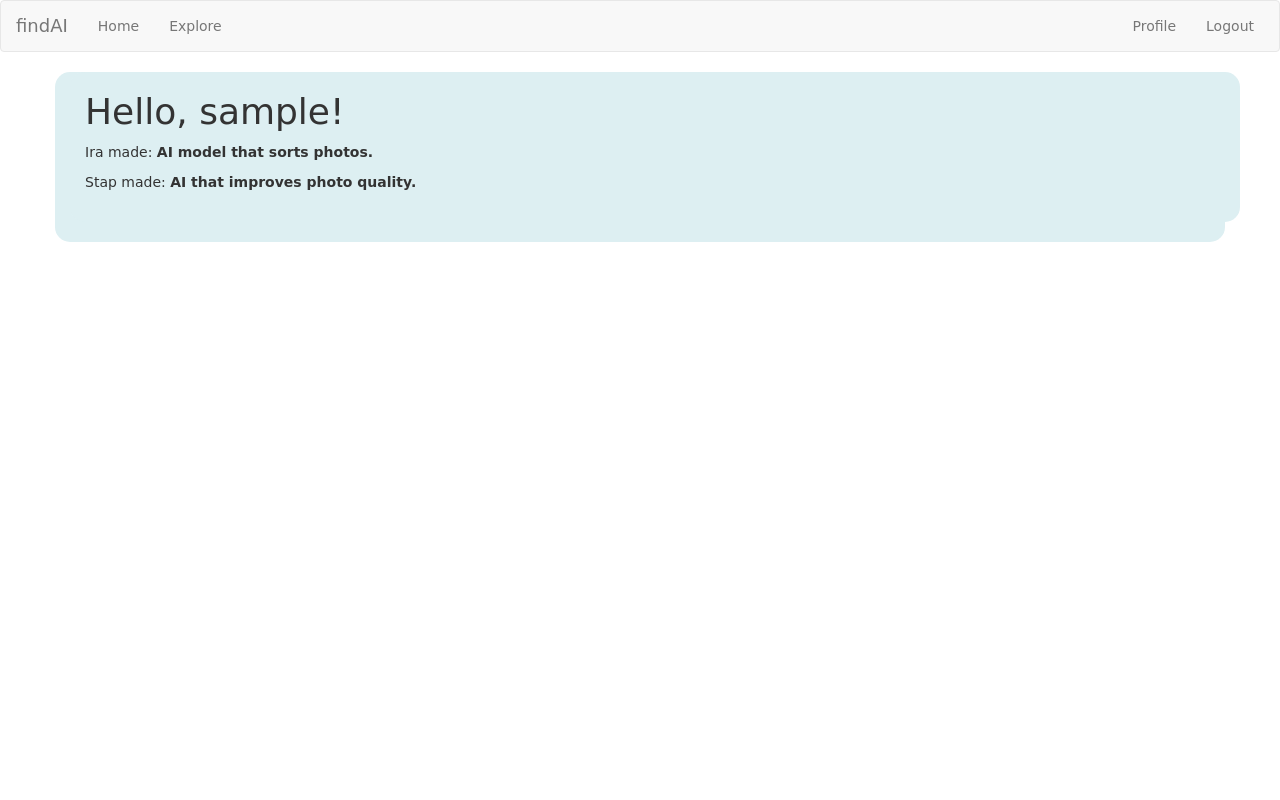
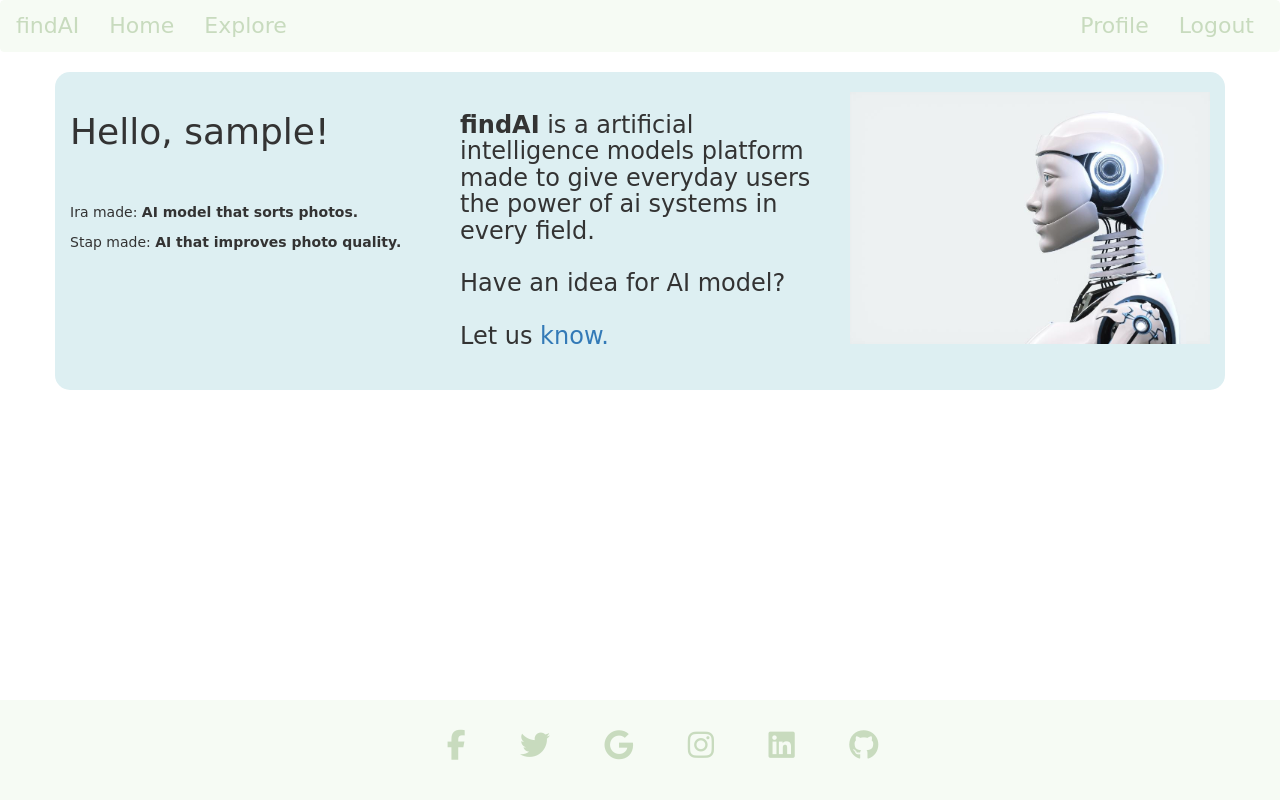
Before and after one commit to miloshIra/findAI, a Flask app: page / in a window 1280 px wide. Run offline with Flask 2, Linux system fonts and the light colour scheme; the visitor is signed in with stand-in values (Sample User, id 1); data comes from the database, SQL or seed files in the repository; some libraries are stand-ins or nearby versions; some web fonts are replaced.

Commit message:
added footer and snippets

```diff
--- a/app/static/css/styles.css
+++ b/app/static/css/styles.css
@@ -13,9 +13,64 @@
 }
 
 .container-nav {
+    background-color: #F6FBF4;
     padding-right: 10px;
     padding-left: 10
     px;
     margin-right: auto;
     margin-left: auto;
 }
+
+
+
+.navbar-default .navbar-nav > li > a,
+.navbar-default .navbar-brand {
+  color: #C8DBBE; /* Change this value to adjust the link color */
+  font-size: 22px;
+}
+
+.navbar-default {
+    border-color: #F6FBF4;
+}
+
+.mid-text {
+    text-align: left;
+}
+
+.login-image{
+    max-width: 100%;
+    height: auto;
+}
+
+.row {
+    padding-top: 20px;
+    padding-bottom: 10px;
+}
+
+.footer {
+  background-color: #F6FBF4;
+  height: 100px;
+  position: absolute;
+    left: 0 ; right: 0; bottom: 0;
+    height:[footer-height]
+}
+
+.icon {
+    text-align: center;
+}
+
+.text-reset {
+    color: #C8DBBE;
+}
+
+
+.icons {
+    text-align: center;
+    text-color: rgba(221,239,242,255);
+    padding-top: 25px;
+}
+
+.text-reset {
+    font-size: 30px;
+    padding-left: 45px;
+}
--- a/app/templates/index.html
+++ b/app/templates/index.html
@@ -2,13 +2,22 @@
 
 
 {% block app_content %}
-       <div class="container">
-        <h1>Hello, {{ current_user.username }}!</h1>
 
-        {% for service in services %}
-        <div><p>{{ service.author.username }} made: <b>{{ service.description }}</b></p></div>
-        {% endfor %}
-       </div>
-
+        <div class="row">
+            <div class="col-md-4">
+                {%if current_user.is_authenticated %}
+                <h1>Hello, {{ current_user.username }}!</h1>
+                {% else %}
+                <h1>Hello!</h1>
+                {% endif %}
+                <br>
+                <br>
+            {% for service in services %}
+                 <div><p>{{ service.author.username }} made: <b>{{ service.description }}</b></p></div>
+                {% endfor %}
+            </div>
+        {% include 'snippets/desc.html' %}
+        {% include 'snippets/image.html' %}
+    </div>
 
 {% endblock %}
--- a/app/templates/register.html
+++ b/app/templates/register.html
@@ -2,10 +2,12 @@
 {% import 'bootstrap/wtf.html' as wtf %}
 
 {% block app_content %}
-    <h2>Register</h2>
+    <h3>Register</h3>
     <div class="row">
         <div class="col-md-4">
             {{ wtf.quick_form(form) }}
         </div>
+        {% include 'snippets/desc.html' %}
+        {% include 'snippets/image.html' %}
     </div>
 {% endblock %}
--- /dev/null
+++ b/app/templates/snippets/desc.html
@@ -0,0 +1,17 @@
+<!DOCTYPE html>
+<html lang="en">
+<head>
+    <meta charset="UTF-8">
+    <title>Title</title>
+</head>
+<body>
+        <div class="col-md-4">
+            <h3 class="mid-text"> <b>findAI</b> is a artificial intelligence models platform
+                made to give everyday users the power
+                of ai systems in every field. <br><br>
+                Have an idea for AI model? <br><br>
+                Let us <a>know.</a> </h3>
+        </div>
+
+</body>
+</html>
--- /dev/null
+++ b/app/templates/snippets/footer.html
@@ -0,0 +1,42 @@
+<!DOCTYPE html>
+<html lang="en">
+<head>
+    <meta charset="UTF-8">
+    <title>Title</title>
+</head>
+<body>
+<!-- Footer -->
+<div class="footer navbar-fixed-bottom">
+  <!-- Section: Social media -->
+
+
+    <div>
+        <div class="icons">
+      <a href="" class="me-4 text-reset">
+        <i class="fab fa-facebook-f"></i>
+      </a>
+      <a href="" class="me-4 text-reset">
+        <i class="fab fa-twitter"></i>
+      </a>
+      <a href="" class="me-4 text-reset">
+        <i class="fab fa-google"></i>
+      </a>
+      <a href="" class="me-4 text-reset">
+        <i class="fab fa-instagram"></i>
+      </a>
+      <a href="" class="me-4 text-reset">
+        <i class="fab fa-linkedin"></i>
+      </a>
+      <a href="" class="me-4 text-reset">
+        <i class="fab fa-github"></i>
+      </a>
+        </div>
+    </div>
+    <!-- Right -->
+
+
+  <!-- Copyright -->
+</div>
+<!-- Footer -->
+</body>
+</html>
--- /dev/null
+++ b/app/templates/snippets/image.html
@@ -0,0 +1,12 @@
+<!DOCTYPE html>
+<html lang="en">
+<head>
+    <meta charset="UTF-8">
+    <title>Title</title>
+</head>
+<body>
+        <div class="col-md-4">
+            <img class="login-image" src="/static/images/asdaa.jpg">
+        </div>
+</body>
+</html>
--- /dev/null
+++ b/app/templates/snippets/navbar.html
@@ -0,0 +1,38 @@
+<!DOCTYPE html>
+<html lang="en">
+<head>
+    <meta charset="UTF-8">
+    <title>Title</title>
+</head>
+<body>
+
+    <nav class="navbar navbar-default">
+        <div class="container-nav">
+            <div class="navbar-header">
+                <button type="button" class="navbar-toggle collapsed" data-toggle="collapse" data-target="#bs-example-navbar-collapse-1" aria-expanded="false">
+                    <span class="sr-only">Toggle navigation</span>
+                    <span class="icon-bar"></span>
+                    <span class="icon-bar"></span>
+                    <span class="icon-bar"></span>
+                </button>
+                <a class="navbar-brand" href="{{ url_for('index') }}">findAI</a>
+            </div>
+            <div class="collapse navbar-collapse" id="bs-example-navbar-collapse-1">
+                <ul class="nav navbar-nav">
+                    <li><a href="{{ url_for('index') }}">Home</a></li>
+                    <li><a href="">Explore</a></li>
+                </ul>
+                <ul class="nav navbar-nav navbar-right">
+                    {% if current_user.is_anonymous %}
+                    <li><a href="{{ url_for('login') }}">Login</a></li>
+                    {% else %}
+                    <li><a href="{{ url_for('user_details', username=current_user.username) }}">Profile</a></li>
+                    <li><a href="{{ url_for('logout') }}">Logout</a></li>
+                    {% endif %}
+                </ul>
+            </div>
+        </div>
+    </nav>
+
+</body>
+</html>
--- a/app/templates/user.html
+++ b/app/templates/user.html
@@ -1,7 +1,7 @@
 {% extends "base.html" %}
 
 {% block app_content %}
-    <h1>User: {{ user.username }}</h1>
+    <h1>{{ user.username }}</h1>
     <hr>
     <p>
     {{ user.username }} comes from {{ user.company.name }}.
```
Also changed, not shown: app/templates/base.html (+11 -28 lines), app/templates/login.html (+7 -3 lines), app/static/images/asdaa.jpg (added).
